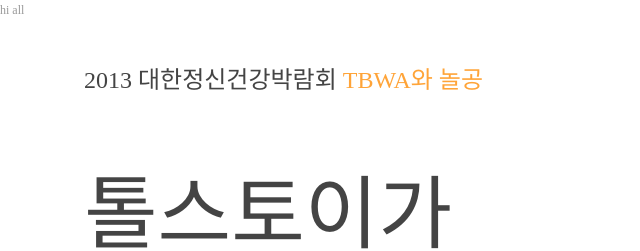
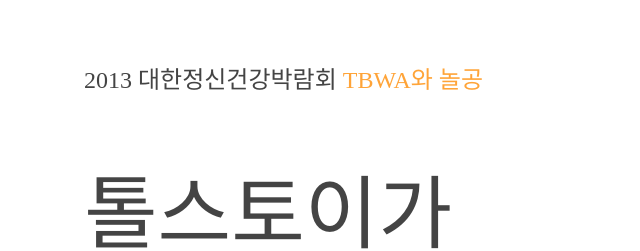
Before and after one commit to picxenk/AnnaPoll, a website: page public_html/client/index.html in a window 1280 px wide. Shown: the top 251 px of the page, 0-640 px from the left. Drawn offline with nearby package versions, Linux system fonts and the light colour scheme; no server answers.

Commit message:
drop message in screen

```diff
--- a/public_html/client/index.html
+++ b/public_html/client/index.html
@@ -355,7 +355,7 @@ function goTitle() {
 
 function log(msg) {
     console.log(msg);
-    message.html(msg);
+    //message.html(msg);
 }
 
 function getMaxKey(obj) {
```
